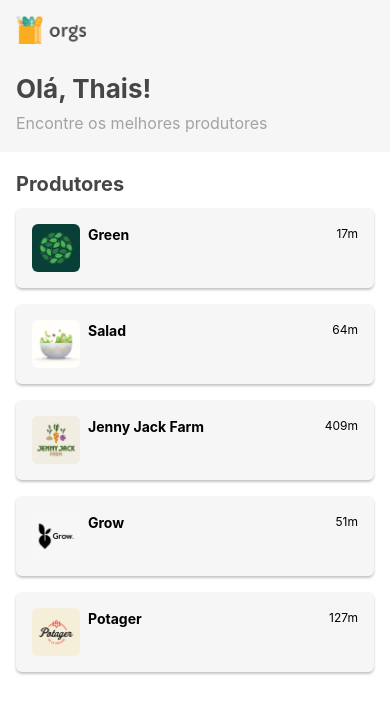
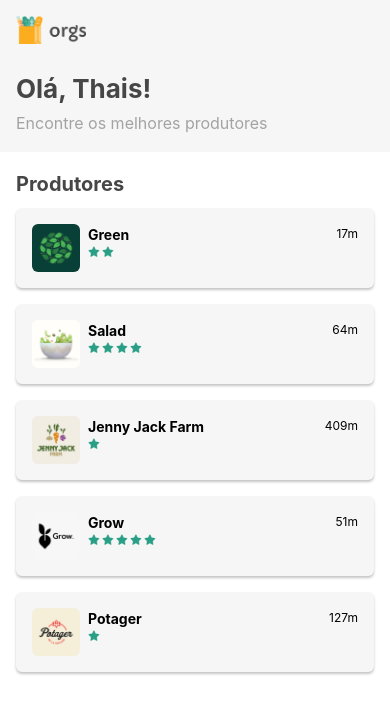
Before and after one commit to thaismichelini/orgsHooks, a React Native app: screen / in a window 390 px wide. Shown: the top 714 px of the page. Built offline with nearby package versions, Linux system fonts and the light colour scheme.

Commit message:
componente de estrelas

```diff
--- /dev/null
+++ b/src/componentes/Estrelas.js
@@ -0,0 +1,51 @@
+import React, {useState} from 'react';
+import {Image, StyleSheet, View, TouchableOpacity} from 'react-native';
+import estrela from '../assets/estrela.png';
+import estrelaCinza from '../assets/estrelaCinza.png';
+
+export default function Estrelas({
+  quantidade: quantidadeAntiga,
+  editavel = false,
+  grande = false,
+}) {
+  const [quantidade, setQuantidade] = useState(quantidadeAntiga);
+  const estilos = estilosFuncao(grande);
+  const getImage = index => {
+    if (index < quantidade) {
+      return estrela;
+    }
+  };
+
+  const RenderEstrelas = () => {
+    const listaEstrela = [];
+    for (let i = 0; i < 5; i++) {
+      listaEstrela.push(
+        <TouchableOpacity
+          key={i}
+          onPress={() => setQuantidade(i + 1)}
+          disabled={!editavel}>
+          <Image source={getImage(i)} style={estilos.estrela} />
+        </TouchableOpacity>,
+      );
+    }
+    return listaEstrela;
+  };
+
+  return (
+    <View style={estilos.estrelas}>
+      <RenderEstrelas />
+    </View>
+  );
+}
+
+const estilosFuncao = grande =>
+  StyleSheet.create({
+    estrelas: {
+      flexDirection: 'row',
+    },
+    estrela: {
+      width: grande ? 36 : 12,
+      height: grande ? 36 : 12,
+      marginRight: 2,
+    },
+  });
--- a/src/telas/Home/componentes/Produtor.js
+++ b/src/telas/Home/componentes/Produtor.js
@@ -1,15 +1,26 @@
-import React from 'react';
-import {Text, View, Image, StyleSheet} from 'react-native';
+import React, {useState} from 'react';
+import {Text, View, Image, StyleSheet, TouchableOpacity} from 'react-native';
+import Estrelas from '../../../componentes/Estrelas';
 
 export default function Produtor({nome, imagem, distancia, estrelas}) {
+  const [selecionado, setSelecionado] = useState(false);
   return (
-    <View style={estilos.cartao}>
+    <TouchableOpacity
+      style={estilos.cartao}
+      onPress={() => setSelecionado(!selecionado)}>
       <Image source={imagem} style={estilos.imagem} accessibilityLabel={nome} />
       <View style={estilos.informacoes}>
-        <Text style={estilos.nome}>{nome}</Text>
+        <View>
+          <Text style={estilos.nome}>{nome}</Text>
+          <Estrelas
+            quantidade={estrelas}
+            editavel={selecionado}
+            grande={selecionado}
+          />
+        </View>
         <Text style={estilos.distancia}>{distancia}</Text>
       </View>
-    </View>
+    </TouchableOpacity>
   );
 }
 
```
